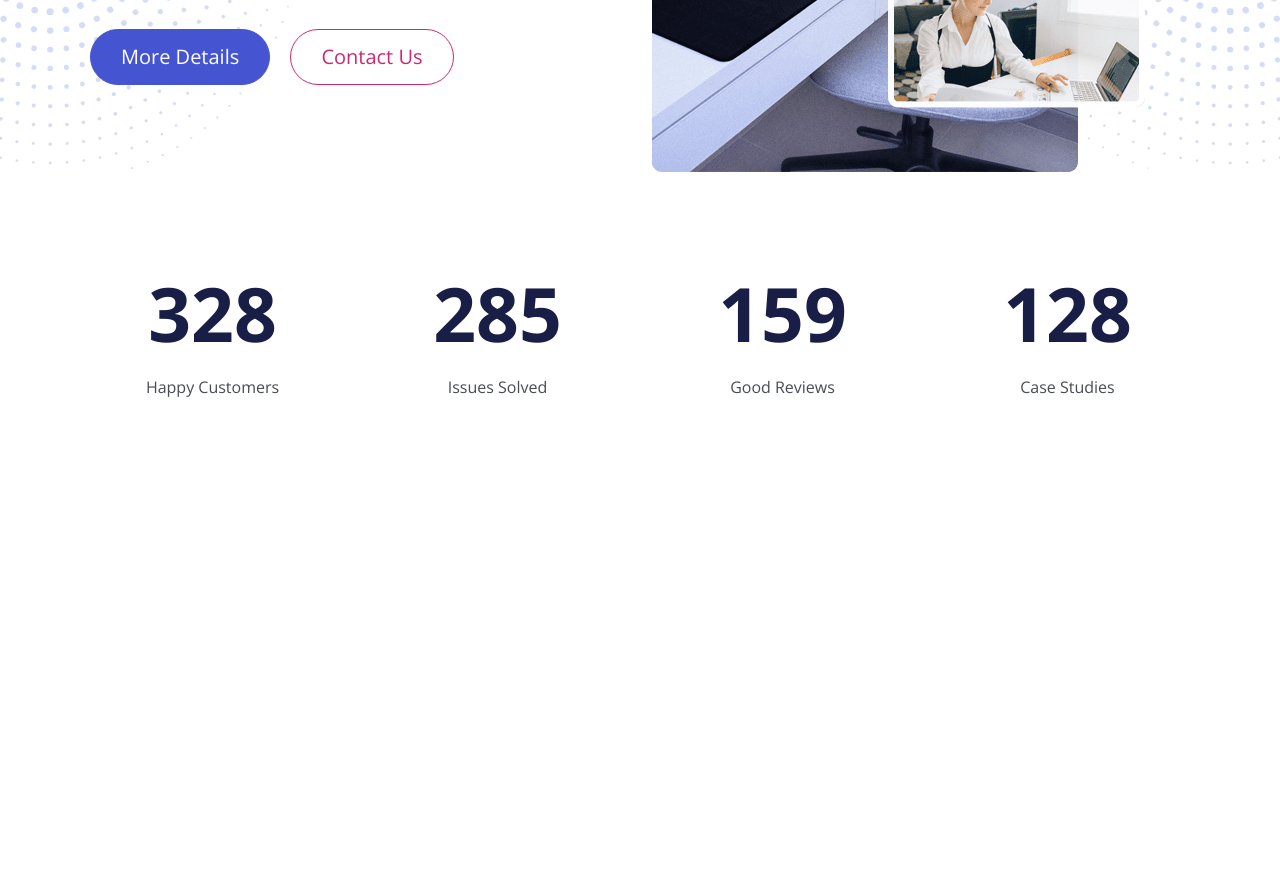
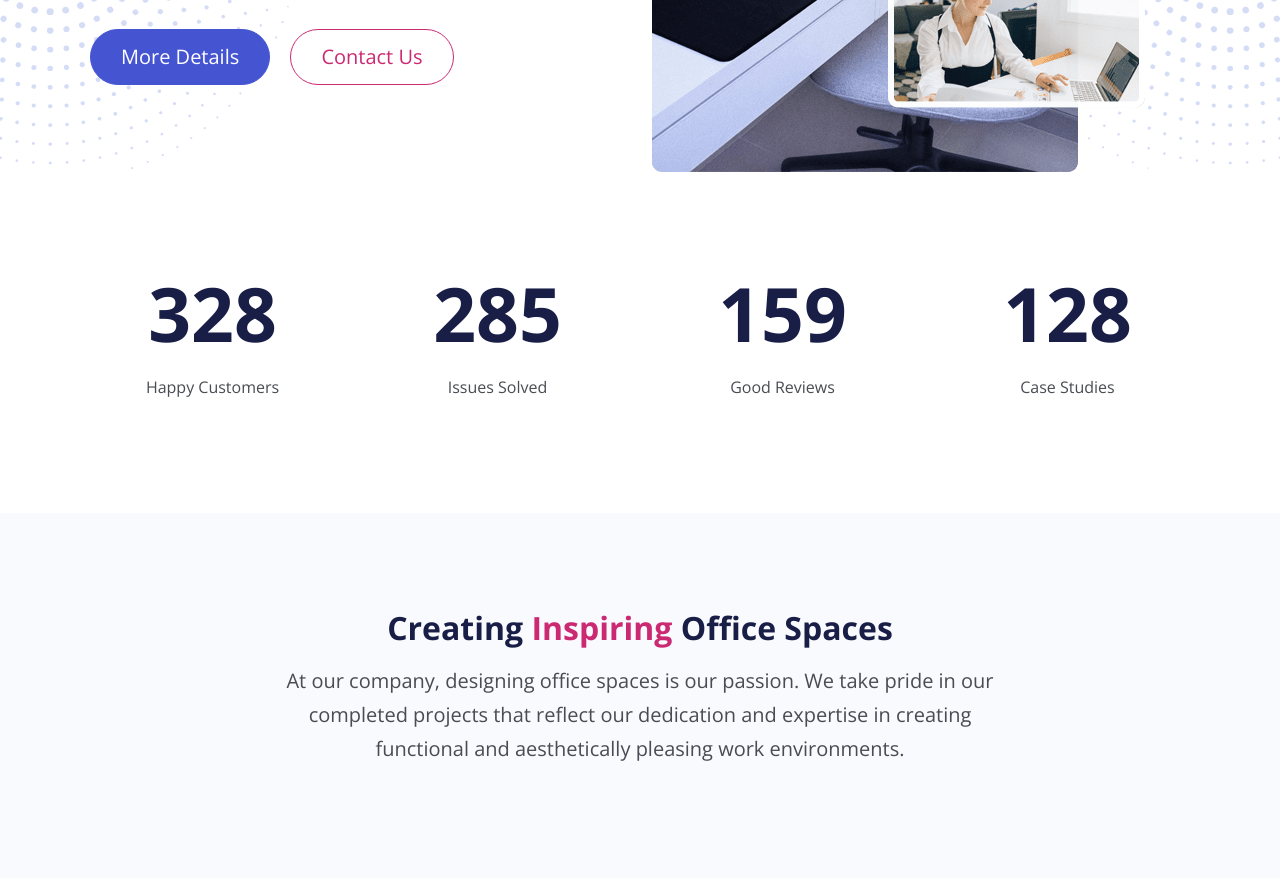
Before and after one commit to rodlez/bootstrap-office, a website: page index.html in a window 1280 px wide. Shown: the part 570-1448 px from the top of the page. Before the commit the page ends 1083 px from the top, so only its background shows below. Drawn offline with nearby package versions, Linux system fonts and the light colour scheme; files that its build step writes are made by us from their sources.

Commit message:
Add Introduction Section

```diff
--- a/index.html
+++ b/index.html
@@ -129,6 +129,26 @@
       </div>
     </section>
 
+    <!-- Introduction, 1 col offset to center -->
+    <section id="introduction" class="intro bg-light py-6">
+      <div class="container">
+        <div class="row">
+          <div class="col-lg-8 offset-lg-2 text-center">
+            <h2>
+              Creating <span class="text-secondary">Inspiring</span> Office
+              Spaces
+            </h2>
+            <p class="fs-5">
+              At our company, designing office spaces is our passion. We take
+              pride in our completed projects that reflect our dedication and
+              expertise in creating functional and aesthetically pleasing work
+              environments.
+            </p>
+          </div>
+        </div>
+      </div>
+    </section>
+
 	<script src="js/bootstrap.bundle.min.js"></script>
 	<script src="js/script.js"></script>
   </body>
```
